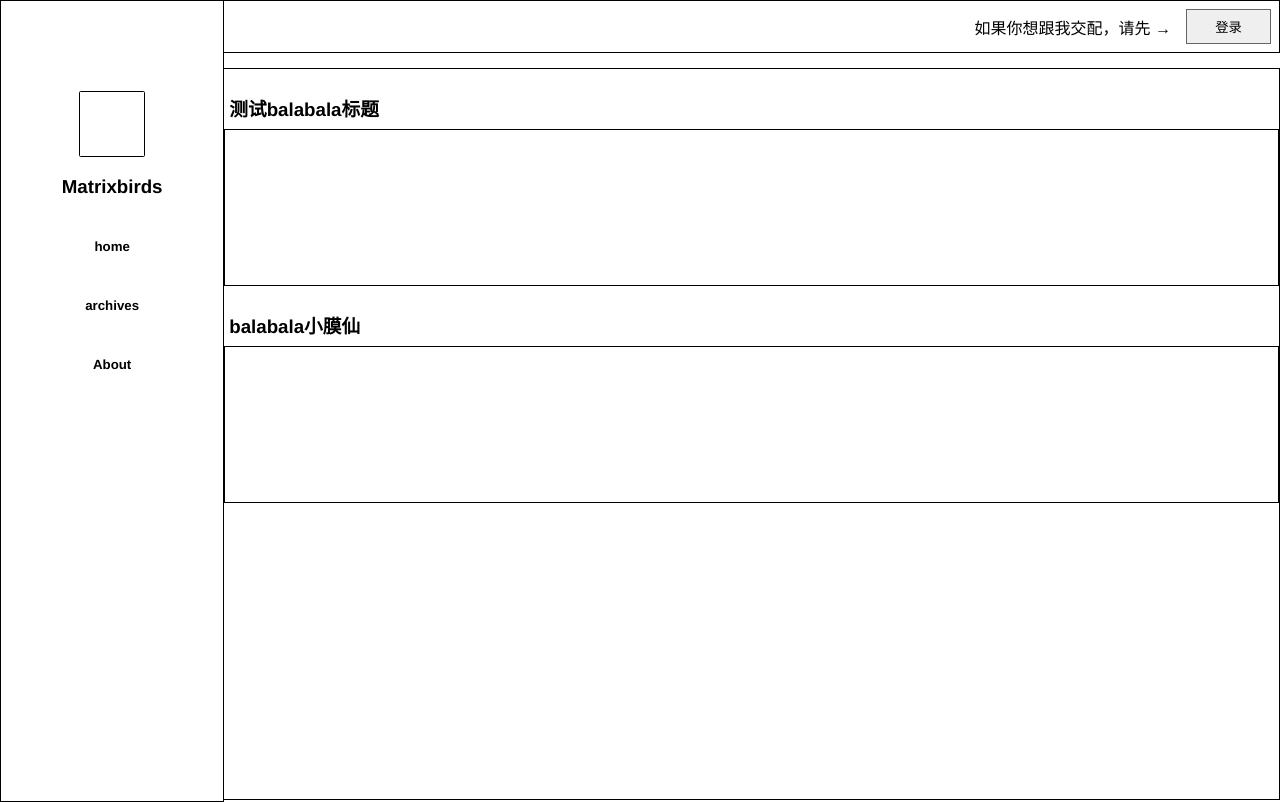
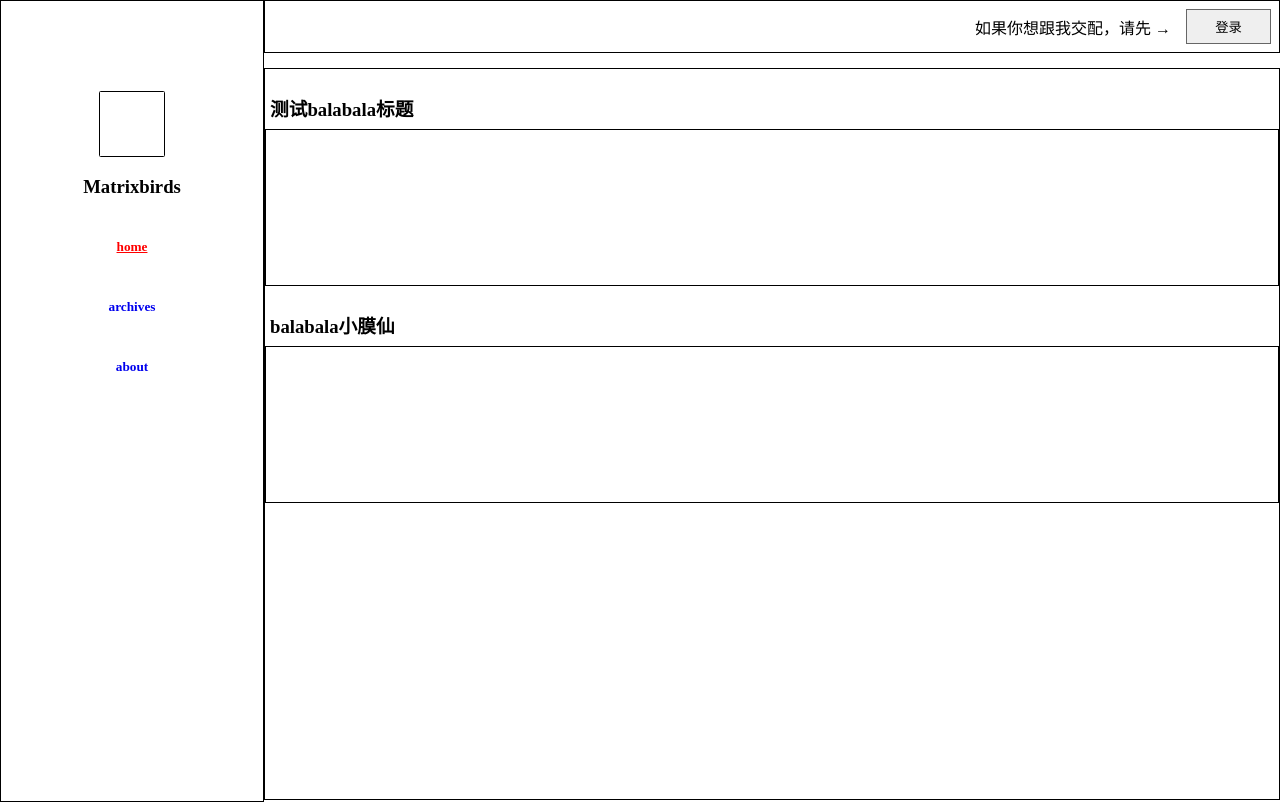
Before and after one commit to Matrixbirds/kairi, a Vue app: page /home in a window 1280 px wide. Built offline with nearby package versions, Linux system fonts and the light colour scheme.

Commit message:
scratch: simple route

```diff
--- a/src/App.vue
+++ b/src/App.vue
@@ -9,13 +9,19 @@
         </div>
       </div>
       <div class='menu-bar home'>
-        <h5>home</h5>
+        <router-link to="/home" class='menu-bar-button' active-class='active' exact>
+          <h5>home</h5>
+        </router-link>
       </div>
       <div class='menu-bar archives'>
-        <h5>archives</h5>
+        <router-link to="/archives" class='menu-bar-button' active-class='active'  exact>
+          <h5>archives</h5>
+        </router-link>
       </div>
       <div class='menu-bar about'>
-        <h5>About</h5>
+        <router-link to="/about" class='menu-bar-button' active-class='active'  exact>
+          <h5>about</h5>
+        </router-link>
       </div>
     </div>
     <div class='content'>
@@ -25,20 +31,7 @@
         </div>
         <button class='github-login'>登录</button>
       </div>
-      <div class='content-body'>
-        <div class='article-preview'>
-          <div class='article-title'>
-            <h3 class='title'>测试balabala标题</h3>
-          </div>
-          <div class='article-short-content'></div>
-        </div>
-        <div class='article-preview'>
-          <div class='article-title'>
-            <h3 class='title'>balabala小膜仙</h3>
-          </div>
-          <div class='article-short-content'></div>
-        </div>
-      </div>
+      <router-view></router-view>
     </div>
   </div>
   <!--<router-view></router-view>-->
@@ -51,9 +44,17 @@ export default {
 </script>
 
 <style>
-#app {
-  font-family: 'Avenir', Helvetica, Arial, sans-serif;
-  -webkit-font-smoothing: antialiased;
-  -moz-osx-font-smoothing: grayscale;
+.menu-bar-button {
+  text-decoration: none;
+}
+
+.menu-bar-button:hover h5{
+  text-decoration: underline;
+  color: aliceblue;
+  background-color: black;
+}
+.active h5 {
+  text-decoration: underline;
+  color: red;
 }
 </style>
--- /dev/null
+++ b/src/components/Home.vue
@@ -0,0 +1,48 @@
+<template>
+  <div class='content-body'>
+    <div class='article-preview'>
+      <div class='article-title'>
+        <h3 class='title'>测试balabala标题</h3>
+      </div>
+      <div class='article-short-content'></div>
+    </div>
+    <div class='article-preview'>
+      <div class='article-title'>
+        <h3 class='title'>balabala小膜仙</h3>
+      </div>
+      <div class='article-short-content'></div>
+    </div>
+  </div>
+</template>
+
+<script>
+export default {
+  name: 'home',
+  data() {
+    return {
+      msg: 'Welcome to Your Vue.js App',
+    };
+  },
+};
+</script>
+
+<!-- Add "scoped" attribute to limit CSS to this component only -->
+<style scoped>
+h1, h2 {
+  font-weight: normal;
+}
+
+ul {
+  list-style-type: none;
+  padding: 0;
+}
+
+li {
+  display: inline-block;
+  margin: 0 10px;
+}
+
+a {
+  color: #42b983;
+}
+</style>
--- a/src/css/site.css
+++ b/src/css/site.css
@@ -7,6 +7,7 @@ body, html, .container, .menu, .content { height: 100%; }
 }
 .menu {
   overflow: hidden;
+  position: fixed;
   width: 228px;
   padding: 0 17px;
   border: 1px solid #000;
@@ -34,6 +35,7 @@ body, html, .container, .menu, .content { height: 100%; }
   border-radius: 1.5px;
 }
 .content {
+  padding-left: 265px;
   display: flex;
   display: -webkit-flex;
   flex-flow: column nowrap;
--- a/src/router/index.js
+++ b/src/router/index.js
@@ -1,15 +1,22 @@
 import Vue from 'vue';
 import Router from 'vue-router';
 import Hello from 'components/Hello';
+import Home from 'components/Home';
 
 Vue.use(Router);
 
 export default new Router({
+  mode: 'history',
   routes: [
     {
       path: '/',
       name: 'Hello',
       component: Hello,
     },
+    {
+      path: '/home',
+      name: 'Home',
+      component: Home,
+    },
   ],
 });
```
